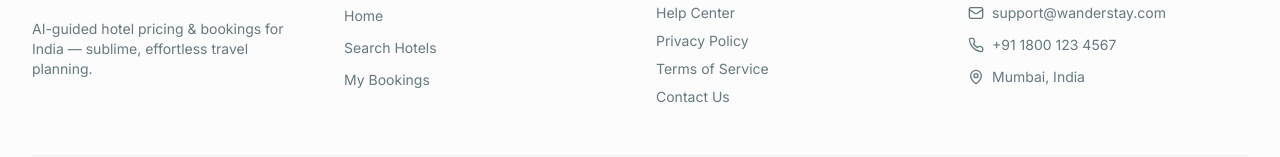
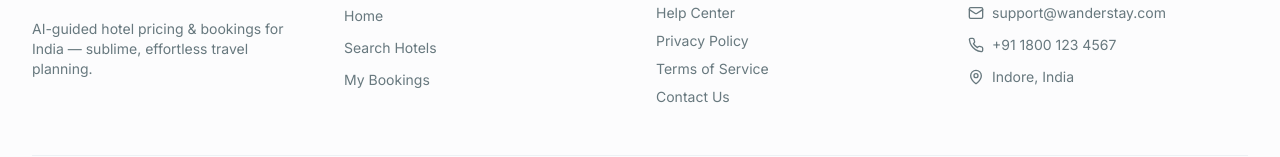
Before and after one commit to Gopala-Joshi/WanderStay, a React (Vite) app: page /auth in a window 1280 px wide. Shown: the part 952-1109 px from the top of the page. Built offline with nearby package versions, Linux system fonts and the light colour scheme; grey boxes are pictures that could not be loaded.

Commit message:
Code edited in OnSpace Code Editor

```diff
--- a/src/components/layout/Footer.tsx
+++ b/src/components/layout/Footer.tsx
@@ -81,7 +81,7 @@ export default function Footer() {
               </li>
               <li className="flex items-start gap-2 text-sm text-muted-foreground">
                 <MapPin className="w-4 h-4 mt-0.5 flex-shrink-0" />
-                <span>Mumbai, India</span>
+                <span>Indore, India</span>
               </li>
             </ul>
           </div>
```
